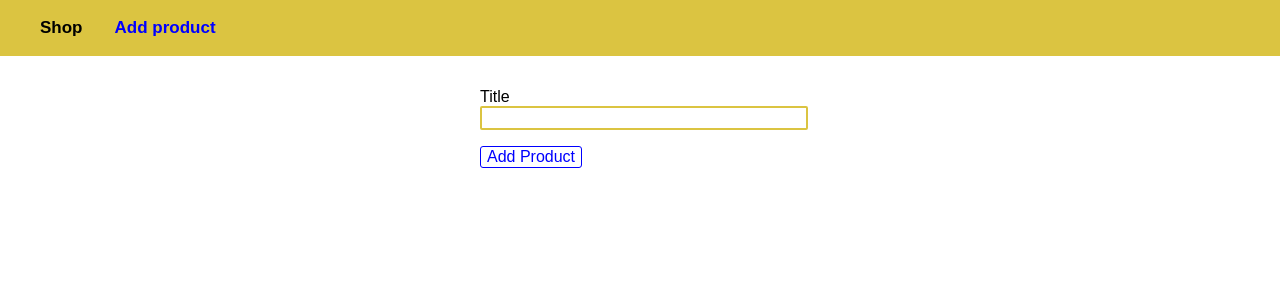
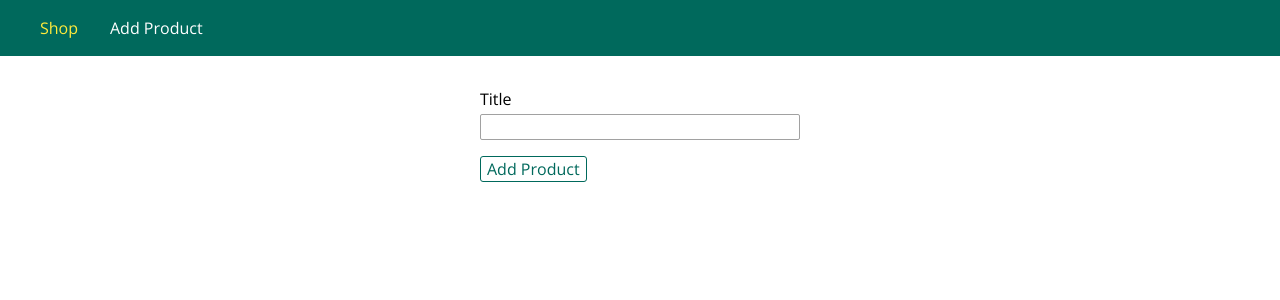
Before and after one commit to KwingOG/first-app, a Node server app: page /admin/add-product in a window 1280 px wide; the page is wider, and only the part inside the window is pictured. Shown: the top 300 px of that part. Run offline with Node 20, Linux system fonts and the light colour scheme.

Commit message:
refactor: changed css and added ejs

```diff
--- a/app.js
+++ b/app.js
@@ -1,15 +1,19 @@
+//Se declara express con el modulo 3rd party expressjs
 const express = require	('express');
+//Se declara bodyParser con el modulo 3rd party body-parser
 const bodyParser = require('body-parser');
+//Se declara path node core module
 const path = require('path');
 
-
-
-const app = express();
-
+//My exports
 const rootDir = require('./utilities/path');
 const adminRoutes = require('./routes/admin.js');
 const shopRoutes = require('./routes/shop.js');
+//Declaro app con el method express() que trae un obj
+const app = express();
 
+//Setea en especial key 'view engine' a 'ejs' como default template engine
+app.set('view engine', 'ejs');
 
 
 //Parser
@@ -17,11 +21,12 @@ app.use(bodyParser.urlencoded({extended:false}));
 //Static method for presenting CSS
 app.use(express.static(path.join(rootDir, 'public')));
 
+
 //Routes
 app.use('/admin', adminRoutes.routes);
 app.use(shopRoutes);
 app.use((req, res, next) => {
-	res.status(404).sendFile(path.join(rootDir, 'views', '404.html'));
+	res.status(404).render('404', {pageTitle: 'Page not found'})
 });
 //Server
 app.listen(3000);
--- a/package.json
+++ b/package.json
@@ -21,6 +21,7 @@
     "nodemon": "^2.0.20"
   },
   "dependencies": {
+    "ejs": "^3.1.8",
     "express": "^4.18.2"
   }
 }
--- /dev/null
+++ b/public/css/forms.css
@@ -0,0 +1,20 @@
+.form-control {
+    margin: 1rem 0;
+}
+
+.form-control label,
+.form-control input {
+    display: block;
+    width: 100%;
+    margin-bottom: 0.25rem;
+}
+
+.form-control input {
+    border: 1px solid #a1a1a1;
+    font: inherit;
+    border-radius: 2px;
+}
+
+.form-control input:focus {
+    outline-color: #00695c;
+}
--- a/public/css/main.css
+++ b/public/css/main.css
@@ -1,45 +1,108 @@
-body{
+@import url('https://fonts.googleapis.com/css?family=Open+Sans:400,700');
+
+* {
+  box-sizing: border-box;
+}
+
+body {
   padding: 0;
   margin: 0;
-			font-family: sans-serif;
+  font-family: 'Open Sans', sans-serif;
 }
-		main{
+
+main {
   padding: 1rem;
+  margin: auto;
+}
 
+.main-header {
+  width: 100%;
+  height: 3.5rem;
+  background-color: #00695c;
+  padding: 0 1.5rem;
+}
 
-		}
-		.main-header__nav{
+.main-header__nav {
   height: 100%;
   display: flex;
   align-items: center;
-			font-size: 17px;
-			font-weight: bold;
-			font-family: sans-serif;
+}
 
-		}
-		.main-header{
-			width: 100%;
-			height: 3.5rem;
-			background-color: #dbc441;
-			padding: 0 1.5rem;
-		}
-		.main-header__item-list{
+.main-header__item-list {
   list-style: none;
+  margin: 0;
   padding: 0;
-			margin: 0;
   display: flex;
 }
-		.main-header__item{
+
+.main-header__item {
+  margin: 0 1rem;
   padding: 0;
-			margin: 0 1rem;
 }
-		.main-header__item a{
+
+.main-header__item a {
   text-decoration: none;
-			color: black;
+  color: white;
 }
+
 .main-header__item a:hover,
 .main-header__item a:active,
-		.main-header__item a.active{
-			color: blue;
-			transition: 1s;
+.main-header__item a.active {
+  color: #ffeb3b;
 }
+
+.grid {
+  display: flex;
+  flex-wrap: wrap;
+  justify-content: space-around;
+  align-items: stretch;
+}
+
+.card {
+  box-shadow: 0 2px 8px rgba(0, 0, 0, 0.26);
+}
+
+.card__header,
+.card__content {
+  padding: 1rem;
+}
+
+.card__header h1,
+.card__content h1,
+.card__content h2,
+.card__content p {
+  margin: 0;
+}
+
+.card__image {
+  width: 100%;
+}
+
+.card__image img {
+  width: 100%;
+}
+
+.card__actions {
+    padding: 1rem;
+    text-align: center;
+}
+
+.card__actions button,
+.card__actions a {
+    margin: 0 0.25rem;
+}
+
+.btn {
+  font: inherit;
+  border: 1px solid #00695c;
+  color: #00695c;
+  background: white;
+  border-radius: 3px;
+  cursor: pointer;
+}
+
+.btn:hover,
+.btn:active {
+  background-color: #00695c;
+  color: white;
+}
--- a/public/css/product.css
+++ b/public/css/product.css
@@ -1,34 +1,25 @@
-.product-form{
+.product-form {
     width: 20rem;
     max-width: 90%;
     margin: auto;
 }
-		.form-control{
-			margin: 1rem 0;
+
+.product-item {
+    width: 20rem;
+    max-width: 95%;
 }
-		.form-control label,
-		.form-control input{
-			display: block;
-			width: 100%;
+
+.product__title {
+    font-size: 1.2rem;
+    text-align: center;
 }
-		.form-control input{
-			border: 2px solid #dbc441;
-			font: inherit;
-			border-radius: 2px;
+
+.product__price {
+    text-align: center;
+    color: #4d4d4d;
+    margin-bottom: 0.5rem;
 }
-		button{
-			font: inherit;
-			border: 1px solid blue;
-			border-radius: 3px;
-			color: blue;
-			background: white;
-			cursor: pointer;
 
+.product__description {
+    text-align: center;
 }
-		button:hover,
-		button:active{
-			background-color: black;
-			color: white;
-			border: 2px solid black;
-			transition: 1s;
-		}
--- a/routes/admin.js
+++ b/routes/admin.js
@@ -9,7 +9,9 @@ const products = [];
 
 
 router.get('/add-product', (req, res, next) => {
-	res.sendFile(path.join(rootDir,'views', 'add-product.html'));
+	res.render('add-product', {
+		pageTitle: "Add product"
+	})
 });
 
 router.post('/add-product', (req, res, next) => {
--- /dev/null
+++ b/views/add-product.ejs
@@ -0,0 +1,36 @@
+<!DOCTYPE html>
+<html lang="en">
+
+<head>
+    <meta charset="UTF-8">
+    <meta name="viewport" content="width=device-width, initial-scale=1.0">
+    <meta http-equiv="X-UA-Compatible" content="ie=edge">
+    <title><%= pageTitle %></title>
+    <link rel="stylesheet" href="/css/forms.css">
+    <link rel="stylesheet" href="/css/product.css">
+    <link rel="stylesheet" href="/css/main.css">
+</head>
+
+<body>
+   <header class="main-header">
+        <nav class="main-header__nav">
+            <ul class="main-header__item-list">
+                <li class="main-header__item"><a class="active" href="/">Shop</a></li>
+                <li class="main-header__item"><a href="/admin/add-product">Add Product</a></li>
+            </ul>
+        </nav>
+    </header>
+
+    <main>
+        <form class="product-form" action="/admin/add-product" method="POST">
+            <div class="form-control">
+                <label for="title">Title</label>
+                <input type="text" name="title" id="title">
+            </div>
+
+            <button class="btn" type="submit">Add Product</button>
+        </form>
+    </main>
+</body>
+
+</html>
--- a/views/add-product.html
+++ /dev/null
@@ -1,32 +0,0 @@
-<!DOCTYPE html>
-<html lang="en">
-<head>
-	<meta charset="UTF-8">
-	<meta name="viewport" content="width=device-width, initial-scale=1.0">
-	<meta http-equiv="X-UA-Compatible" content="ie=edge">
-	<title>Shop</title>
-	<link rel="stylesheet" type="text/css" href="/css/main.css">
-	<link rel="stylesheet" type="text/css" href="/css/product.css">
-</head>
-<body>
-	<header class="main-header">
-		<nav class="main-header__nav">
-			<ul class="main-header__item-list">
-				<li class="main-header__item"><a href="/">Shop</a></li>
-				<li class="main-header__item"><a class="active" href="/admin/add-product">Add product</a></li>
-			</ul>
-		</nav>
-	</header>
-
-	<main>
-		<form class="product-form" action="/admin/add-product" method="POST">
-			<div class="form-control">
-				<label for="title">Title</label>
-				<input type="text" name="title" id="title">
-			</div>
-
-			<button type="submit">Add Product</button>
-		</form>
-	</main>
-</body>
-</html>
```
Also changed, not shown: routes/shop.js (+11 -2 lines), views/404.ejs (added, +25 -0 lines), views/404.html (deleted, +0 -21 lines), views/shop.ejs (added, +49 -0 lines), views/shop.html (deleted, +0 -25 lines), 1 other file. Lines whose indentation alone changed are shown as unchanged.
